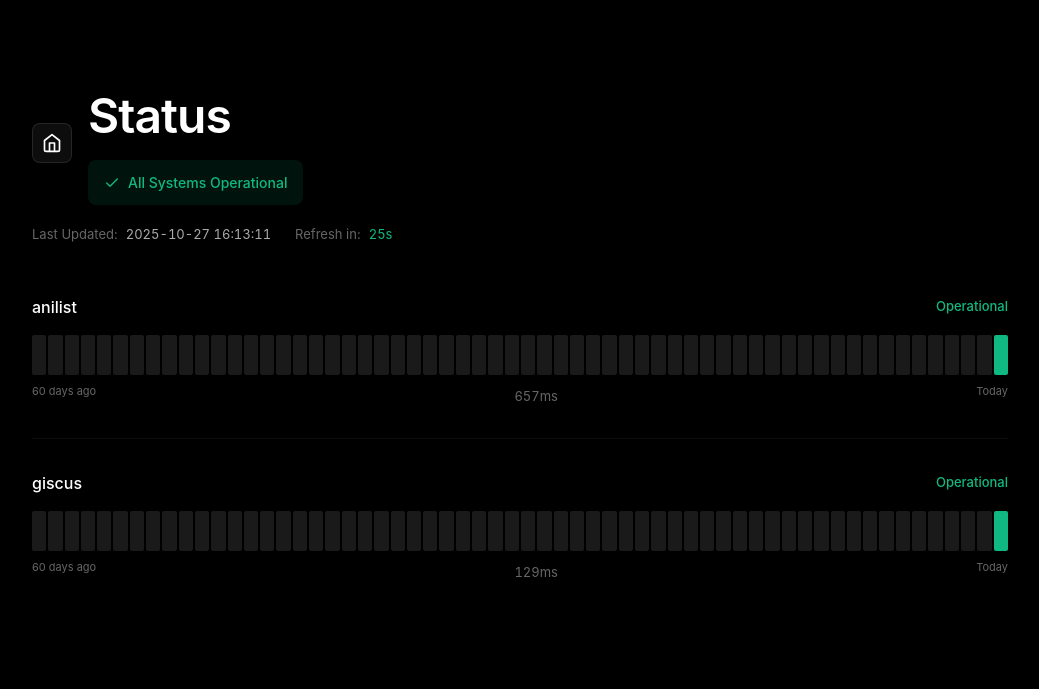
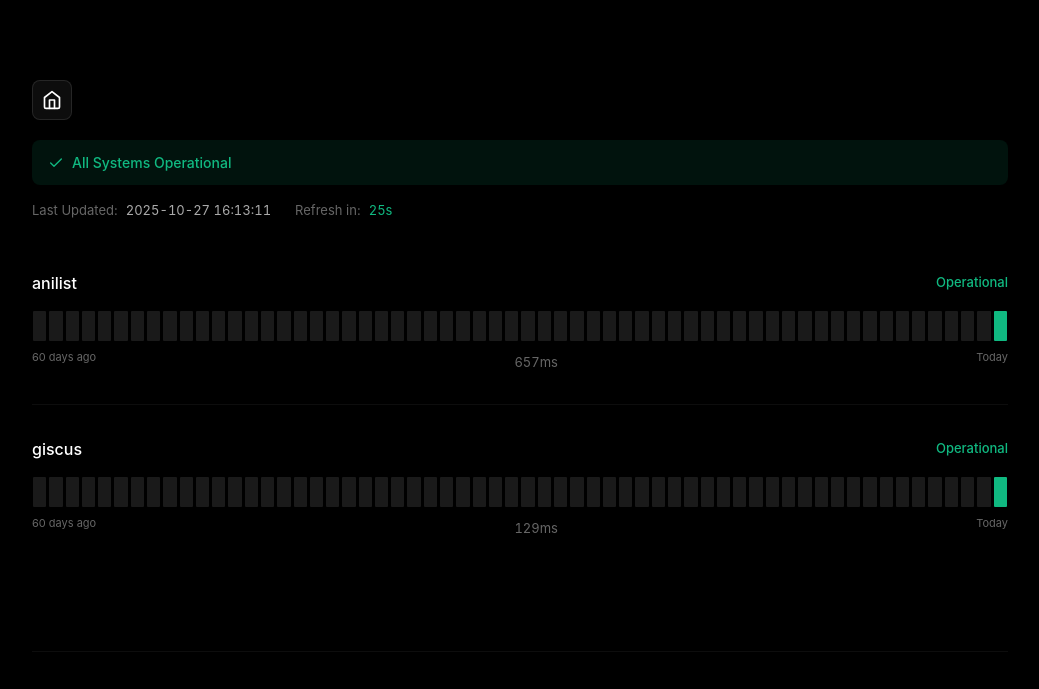
Before and after one commit to lhmchyd/HonMaku-Status, a plain HTML site: page index.html in a window 1280 px wide. Shown: the top 689 px of the page, without its empty margins (120-1159 px from the left). Drawn offline with Linux system fonts and the light colour scheme.

Commit message:
Add files via upload

```diff
--- a/index.html
+++ b/index.html
@@ -17,15 +17,12 @@
                         <polyline points="9 22 9 12 15 12 15 22"></polyline>
                     </svg>
                 </a>
-                <div>
-                    <h1>Status</h1>
-                    <div class="status-badge" id="overall-badge">
-                        <svg xmlns="http://www.w3.org/2000/svg" width="16" height="16" viewBox="0 0 24 24" fill="none" stroke="currentColor" stroke-width="2" stroke-linecap="round" stroke-linejoin="round">
-                            <polyline points="20 6 9 17 4 12"></polyline>
-                        </svg>
-                        <span>All Systems Operational</span>
-                    </div>
-                </div>
+            </div>
+            <div class="status-badge" id="overall-badge">
+                <svg xmlns="http://www.w3.org/2000/svg" width="16" height="16" viewBox="0 0 24 24" fill="none" stroke="currentColor" stroke-width="2" stroke-linecap="round" stroke-linejoin="round">
+                    <polyline points="20 6 9 17 4 12"></polyline>
+                </svg>
+                <span>All Systems Operational</span>
             </div>
             <div class="metadata">
                 <div class="metadata-item">
--- a/src/css/style.css
+++ b/src/css/style.css
@@ -62,6 +62,7 @@
     font-weight: 600;
     letter-spacing: -0.02em;
     margin: 0;
+    display: none; /* Hide the "Status" title */
 }
 
 .status-badge {
@@ -70,7 +71,6 @@
     gap: 8px;
     padding: 12px 16px;
     width: 100%;
-    max-width: 300px;
     border-radius: 8px;
     font-size: 14px;
     font-weight: 500;
@@ -193,18 +193,19 @@
 
 .uptime-bar {
     display: flex;
-    gap: 2px;
-    height: 40px;
+    gap: 1px;
+    height: 30px;
     margin-bottom: 8px;
 }
 
 .uptime-day {
     flex: 1;
     background: #1a1a1a;
-    border-radius: 2px;
+    border-radius: 1px;
     transition: all 0.2s ease;
     position: relative;
     cursor: pointer;
+    margin: 0 1px; /* Add small gaps between bars */
 }
 
 .uptime-day.up {
@@ -224,7 +225,6 @@
 }
 
 .uptime-day:hover {
-    transform: scaleY(1.15);
     z-index: 10;
     filter: brightness(1.2);
 }
@@ -432,7 +432,7 @@
     }
 
     .uptime-bar {
-        height: 32px;
+        height: 24px;
     }
 
     .uptime-labels {
```
Also changed, not shown: src/js/script.js (line endings or trailing spaces).
